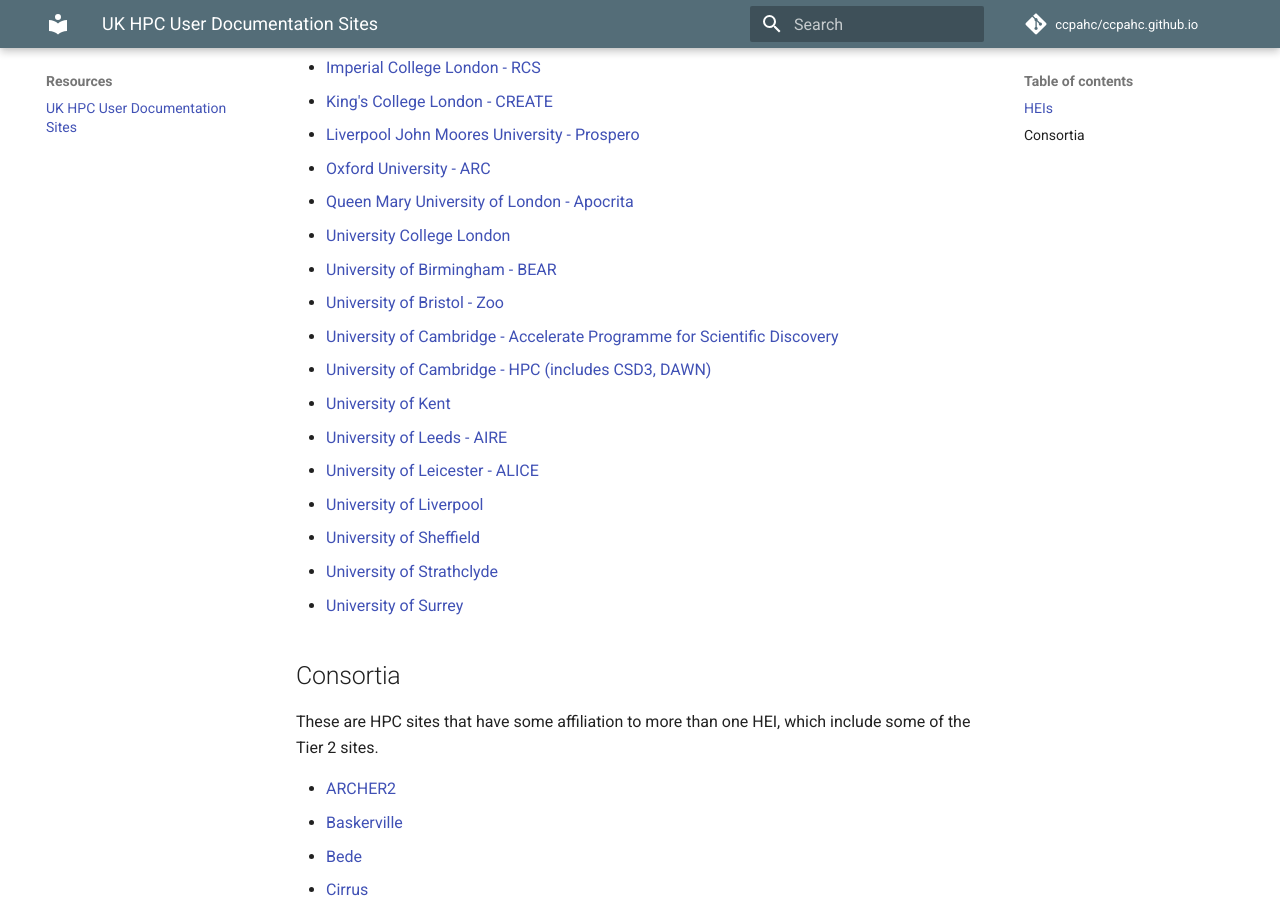
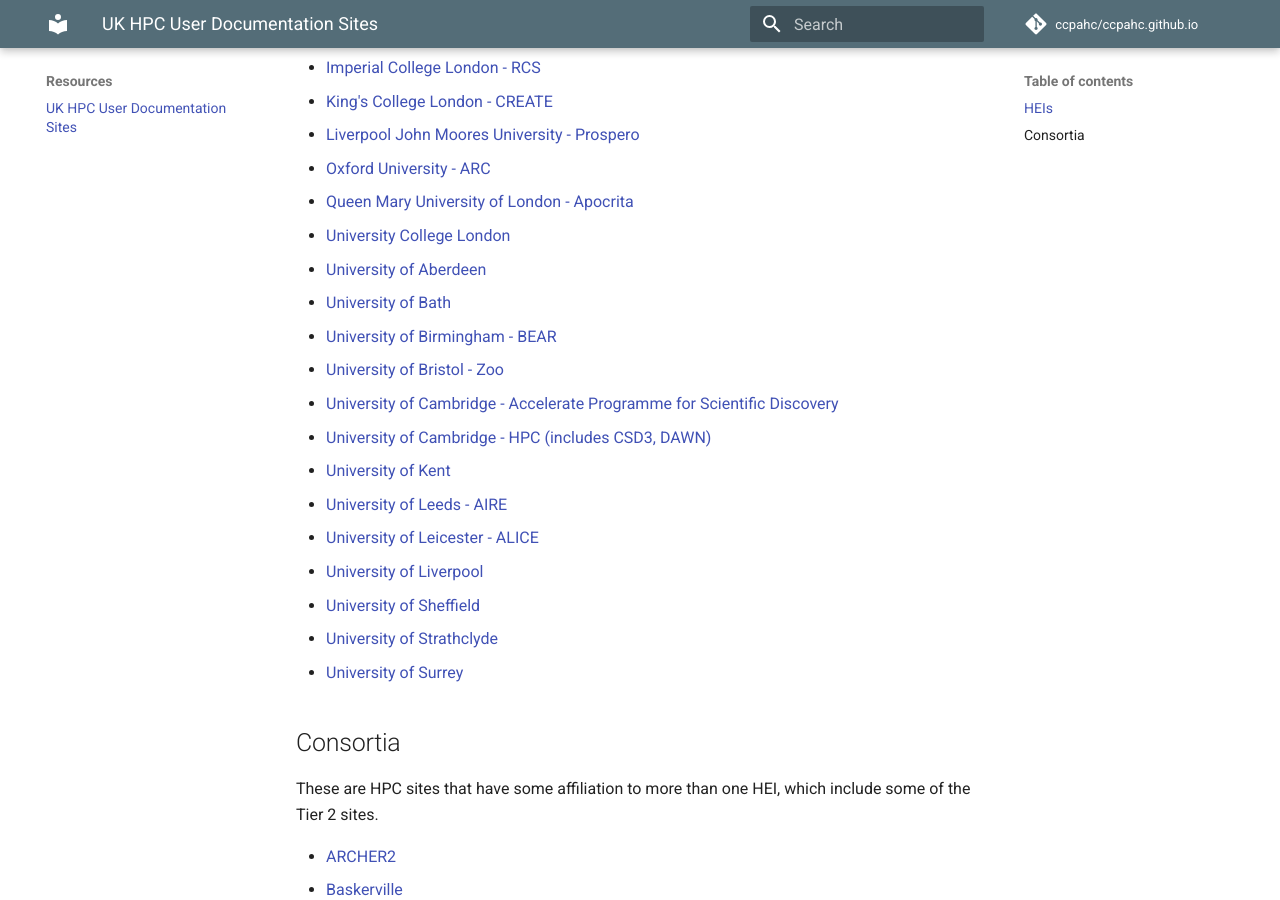
Before and after one commit to ccpahc/ccpahc.github.io, an MkDocs documentation site: the page built from docs/resources/sites.md, in a window 1280 px wide and 900 px high, scrolled down 673 px. Built offline with MkDocs 1.6.1 and Material for MkDocs 9.7.7, drawn with Linux system fonts in a browser that asks for light colours; comment, search, counter and statistics services are not loaded.

```diff
--- a/docs/resources/sites.md
+++ b/docs/resources/sites.md
@@ -15,6 +15,8 @@
 - [Oxford University - ARC](https://arc-user-guide.readthedocs.io/en/latest/index.html)
 - [Queen Mary University of London - Apocrita](https://docs.hpc.qmul.ac.uk/)
 - [University College London](https://www.rc.ucl.ac.uk/)
+- [University of Aberdeen](https://uoa.freshservice.com/support/solutions/50000009580)
+- [University of Bath](https://www.bath.ac.uk/professional-services/high-performance-computing/)
 - [University of Birmingham - BEAR](https://docs.bear.bham.ac.uk/)
 - [University of Bristol - Zoo](https://uob-hpc.github.io/zoo/#)
 - [University of Cambridge - Accelerate Programme for Scientific Discovery](https://docs.science.ai.cam.ac.uk/)
```
